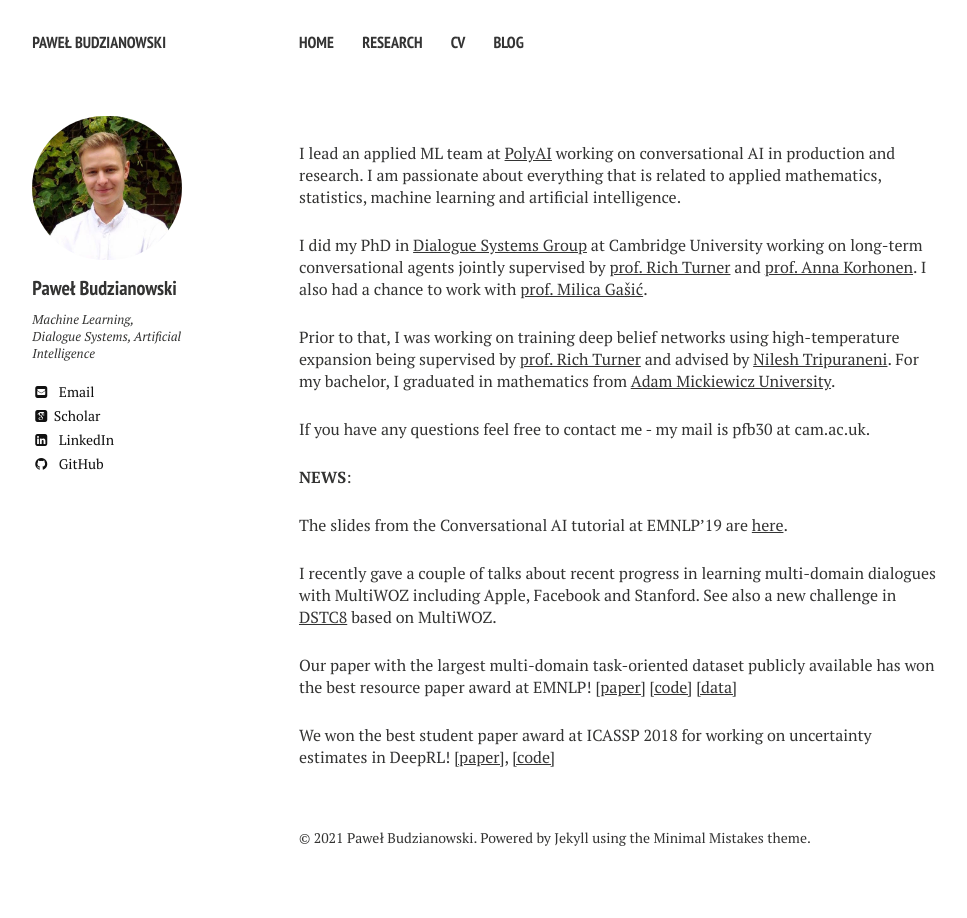
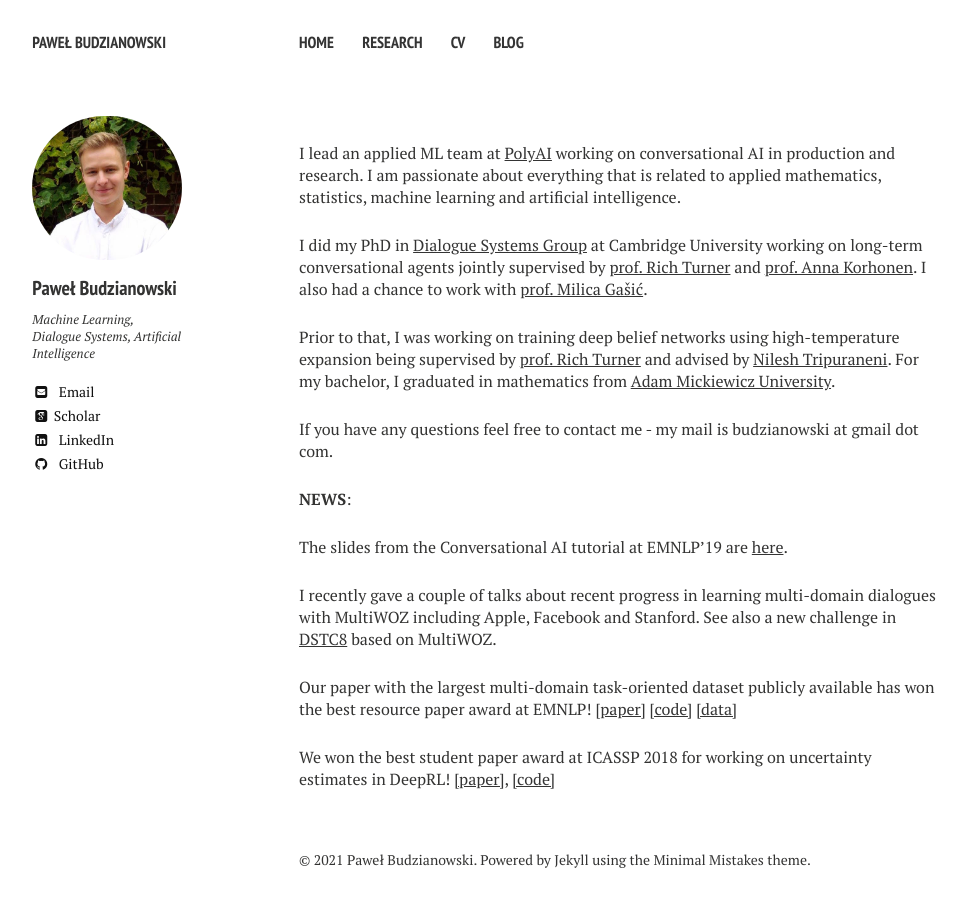
Before and after one commit to pawel-polyai/budzianowski.github.io, a Jekyll site: the page built from index.md, in a window 1280 px wide. Shown: the whole page, without its empty margins (21-988 px from the left). Built offline with Jekyll 4.4.1, drawn with Linux system fonts in a browser that asks for light colours; nearby versions of some CDN libraries; some web fonts are replaced.

Commit message:
Update index.md

```diff
--- a/index.md
+++ b/index.md
@@ -13,7 +13,7 @@ I did my PhD in [Dialogue Systems Group](http://dialogue.mi.eng.cam.ac.uk/index.
 
 Prior to that, I was working on training deep belief networks using high-temperature expansion being supervised by [prof. Rich Turner](http://learning.eng.cam.ac.uk/Public/Turner/WebHome) and advised by [Nilesh Tripuraneni](https://people.eecs.berkeley.edu/~nileshtrip/). For my bachelor, I graduated in mathematics from [Adam Mickiewicz University](https://en.wikipedia.org/wiki/Adam_Mickiewicz_University_in_Pozna%C5%84).
 
-If you have any questions feel free to contact me - my mail is pfb30 at cam.ac.uk.
+If you have any questions feel free to contact me - my mail is budzianowski at gmail dot com.
 
 **NEWS**:
 
```
